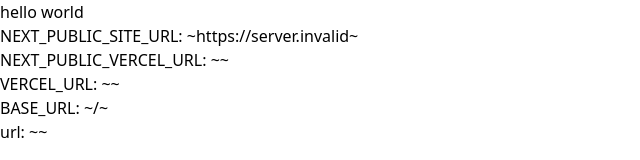
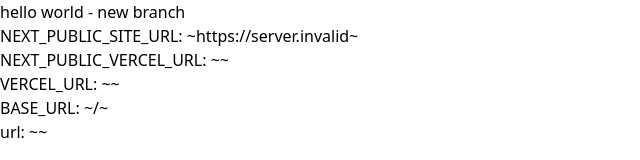
Before and after one commit to RiwnOg/jester-app, a Next.js app: page / in a window 1280 px wide. Shown: the top 160 px of the page, without its empty margins (0-640 px from the left). Built offline with nearby package versions, Linux system fonts and the light colour scheme; no server answers.

Commit message:
Branch teste

```diff
--- a/src/app/page.tsx
+++ b/src/app/page.tsx
@@ -7,7 +7,7 @@ export default async function Home() {
 
   return (
     <div>
-      <p>hello world </p>
+      <p>hello world - new branch </p>
       <p>NEXT_PUBLIC_SITE_URL: ~{process.env.NEXT_PUBLIC_SITE_URL}~ </p>
       <p>NEXT_PUBLIC_VERCEL_URL: ~{process.env.NEXT_PUBLIC_VERCEL_URL}~ </p>
       <p>VERCEL_URL: ~{process.env.VERCEL_URL}~</p>
```
